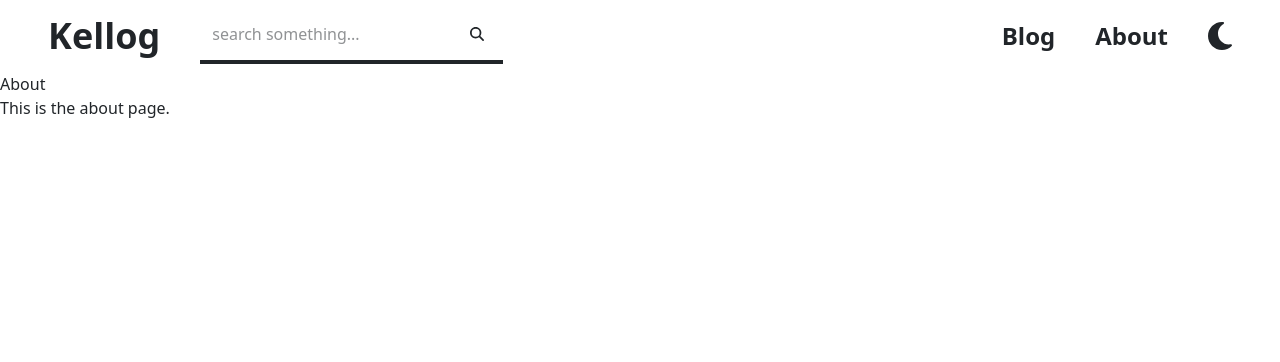
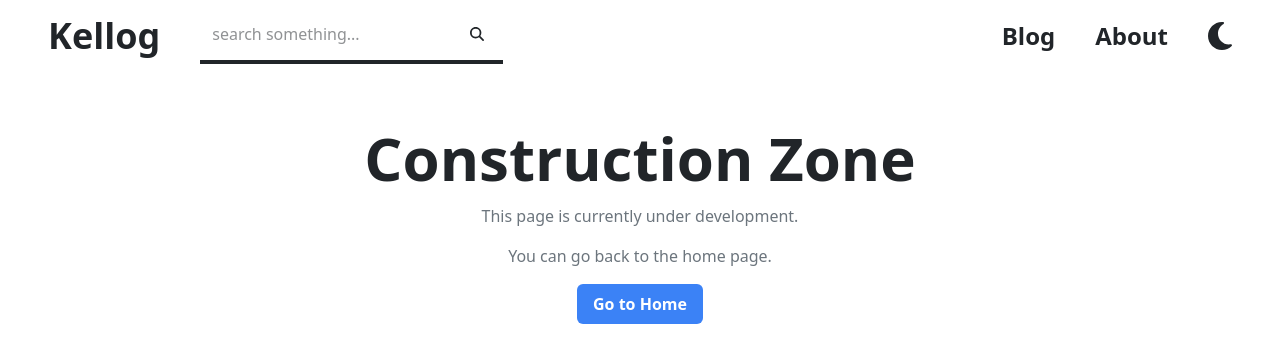
Before and after one commit to answjddns08/blogProject, a Vue app in the folder frontend/: page /about in a window 1280 px wide. Shown: the top 362 px of the page. Built offline with nearby package versions, Linux system fonts and the light colour scheme.

Commit message:
about페이지, notFount 페이지 스타일 수정

```diff
--- a/frontend/src/views/aboutView.vue
+++ b/frontend/src/views/aboutView.vue
@@ -1,10 +1,72 @@
 <template>
-  <main>
-    <h1>About</h1>
-    <p>This is the about page.</p>
+  <main class="flex flex-col items-center mt-10 gap-2">
+    <p class="text-6xl mt-4 font-bold" style="color: var(--text-primary);">Construction Zone</p>
+
+    <p class="mt-2" style="color: var(--text-secondary);">This page is currently under development.</p>
+    <p class="my-2" style="color: var(--text-secondary);">You can go back to the home page.</p>
+
+    <button @click="$router.push('/')">
+      Go to Home
+    </button>
   </main>
 </template>
 
 <script setup></script>
 
-<style scoped></style>
+<style scoped>
+.svg-spinner {
+  width: 5rem;
+  height: 5rem;
+
+  margin-top: 1rem;
+
+  animation: rotate 2s linear infinite;
+}
+
+.path {
+  stroke: var(--text-primary);
+  stroke-linecap: round;
+  animation: dash 1.5s ease-in-out infinite;
+}
+
+@keyframes rotate {
+  100% {
+    transform: rotate(360deg);
+  }
+}
+
+@keyframes dash {
+  0% {
+    stroke-dasharray: 1, 300;
+    stroke-dashoffset: 0;
+  }
+  50% {
+    stroke-dasharray: 200, 300;
+    stroke-dashoffset: -35;
+  }
+  100% {
+    stroke-dasharray: 1, 300;
+    stroke-dashoffset: -240;
+  }
+}
+
+button {
+  cursor: pointer;
+
+  font-size: 1rem;
+  font-weight: bold;
+
+  border: none;
+  border-radius: 0.375rem;
+  padding: 0.5rem 1rem;
+
+  color: white;
+  background-color: #3b82f6;
+
+  transition: background-color 0.3s ease;
+}
+
+button:hover {
+  background-color: #2563eb;
+}
+</style>
--- a/frontend/src/views/notFoundView.vue
+++ b/frontend/src/views/notFoundView.vue
@@ -7,12 +7,12 @@
       </svg>
       <span>4</span>
     </div>
-    <p class="text-2xl mt-4 font-bold">Page Not Found</p>
+    <p class="text-2xl mt-4 font-bold" style="color: var(--text-primary);">Page Not Found</p>
 
-    <p class="text-gray-500 mt-2">The page you are looking for does not exist.</p>
-    <p class="text-gray-500 mt-2">You can go back to the home page.</p>
+    <p class="mt-2" style="color: var(--text-secondary);">The page you are looking for does not exist.</p>
+    <p class="my-2" style="color: var(--text-secondary);">You can go back to the home page.</p>
 
-    <button class="mt-4 px-4 py-2 bg-blue-500 text-white rounded" @click="$router.push('/')">
+    <button @click="$router.push('/')">
       Go to Home
     </button>
   </main>
@@ -31,7 +31,7 @@
 }
 
 .path {
-  stroke: #000;
+  stroke: var(--text-primary);
   stroke-linecap: round;
   animation: dash 1.5s ease-in-out infinite;
 }
```
